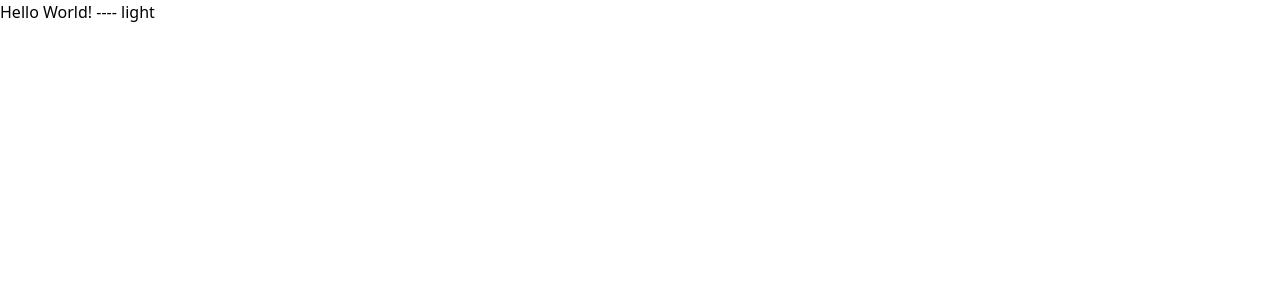
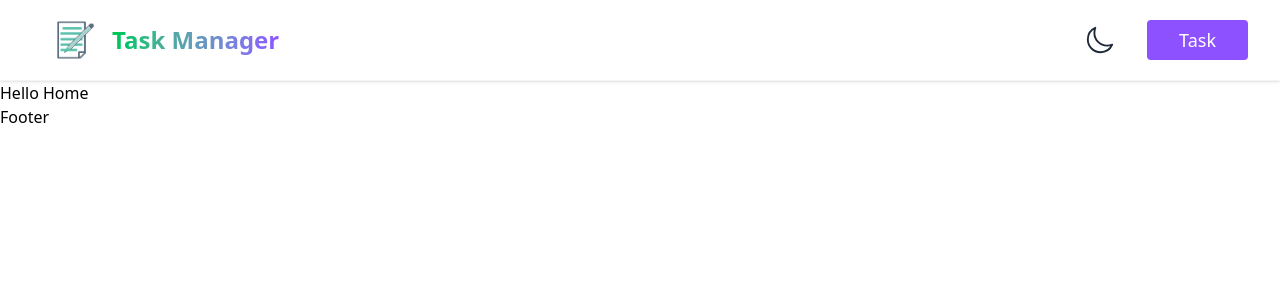
Before and after one commit to Jakaria030/task-manager, a React (Vite) app: page / in a window 1280 px wide. Shown: the top 300 px of the page. Built offline with nearby package versions, Linux system fonts and the light colour scheme.

Commit message:
Add header design

```diff
--- a/package.json
+++ b/package.json
@@ -13,6 +13,7 @@
     "@tailwindcss/vite": "^4.1.18",
     "react": "^19.2.0",
     "react-dom": "^19.2.0",
+    "react-icons": "^5.5.0",
     "react-router": "^7.12.0",
     "tailwindcss": "^4.1.18"
   },
--- a/src/App.jsx
+++ b/src/App.jsx
@@ -1,14 +1,14 @@
-import { useState } from "react";
-import { ThemeContext } from "./context/context.js";
-import Home from "./pages/Home/Home.jsx";
+import { Outlet } from "react-router";
+import Navbar from "./components/Navbar.jsx";
 
 const App = () => {
-    const [theme, setTheme] = useState("light");
 
     return (
-        <ThemeContext value={{ theme, setTheme }}>
-            <Home />
-        </ThemeContext>
+        <div>
+            <Navbar />
+            <Outlet />
+            Footer
+        </div>
     )
 };
 
--- /dev/null
+++ b/src/components/CTA.jsx
@@ -0,0 +1,13 @@
+import { useNavigate } from "react-router";
+
+const CTA = ({ children }) => {
+    const navigate = useNavigate();
+
+    return (
+        <button onClick={() => navigate("/task-list")} className="px-8 py-1.5 bg-violet-500 text-white text-lg rounded-sm cursor-pointer">
+            {children}
+        </button>
+    )
+};
+
+export default CTA;
--- /dev/null
+++ b/src/components/Navbar.jsx
@@ -0,0 +1,28 @@
+import { Link } from "react-router";
+import logo from "../assets/logo.jpg";
+import CTA from "./CTA.jsx";
+import { IoMoonOutline } from "react-icons/io5";
+
+const Navbar = () => {
+    return (
+        <header className="bg-white border-b border-gray-100 shadow-sm">
+            <nav className="max-w-7xl mx-auto px-4 md:px-8">
+                <div className="flex items-center justify-between">
+                    <Link to={"/"} className="inline-block">
+                        <div className="flex items-center gap">
+                            <img className="size-20 p-2" src={logo} alt="Logo" />
+                            <h2 className="bg-linear-to-r from-green-500 to-violet-500 bg-clip-text text-2xl font-extrabold text-transparent">Task Manager</h2>
+                        </div>
+                    </Link>
+
+                    <div className="flex items-center justify-between gap-8">
+                        <IoMoonOutline className="text-3xl cursor-pointer text-gray-800" />
+                        <CTA>Task</CTA>
+                    </div>
+                </div>
+            </nav>
+        </header>
+    )
+};
+
+export default Navbar;
--- a/src/main.jsx
+++ b/src/main.jsx
@@ -1,10 +1,14 @@
 import { StrictMode } from "react";
 import { createRoot } from "react-dom/client";
+import { RouterProvider } from "react-router";
+import ThemeProvider from "./providers/ThemeProvider.jsx";
+import routes from "./routes/routes.jsx";
 import "./index.css";
-import App from "./App.jsx";
 
 createRoot(document.getElementById("root")).render(
   <StrictMode>
-    <App />
+    <ThemeProvider>
+      <RouterProvider router={routes} />
+    </ThemeProvider>
   </StrictMode>
 )
--- /dev/null
+++ b/src/pages/Home.jsx
@@ -0,0 +1,10 @@
+
+const Home = () => {
+    return (
+        <div>
+            Hello Home
+        </div>
+    )
+};
+
+export default Home;
--- a/src/pages/Home/Home.jsx
+++ /dev/null
@@ -1,12 +0,0 @@
-import useTheme from "../../hooks/useTheme.js";
-
-const Home = () => {
-    const { theme, setTheme } = useTheme();
-    return (
-        <div>
-            Hello World! ---- {theme}
-        </div>
-    )
-};
-
-export default Home;
--- /dev/null
+++ b/src/providers/ThemeProvider.jsx
@@ -0,0 +1,14 @@
+import { useState } from "react";
+import { ThemeContext } from "../context/context";
+
+const ThemeProvider = ({ children }) => {
+    const [theme, setTheme] = useState("light");
+
+    return (
+        <ThemeContext value={{ theme, setTheme }}>
+            {children}
+        </ThemeContext>
+    )
+};
+
+export default ThemeProvider;
--- /dev/null
+++ b/src/routes/routes.jsx
@@ -0,0 +1,22 @@
+import { createBrowserRouter } from "react-router";
+import App from "../App.jsx";
+import Home from "../pages/Home.jsx";
+
+const routes = createBrowserRouter([
+    {
+        path: "/",
+        Component: App,
+        children: [
+            {
+                index: true,
+                Component: Home,
+            },
+            {
+                path: "about",
+                element: <h1>HEllo</h1>
+            }
+        ]
+    }
+]);
+
+export default routes;
```
Also changed, not shown: 1 other file (tests, documents, lock files or other folders).
